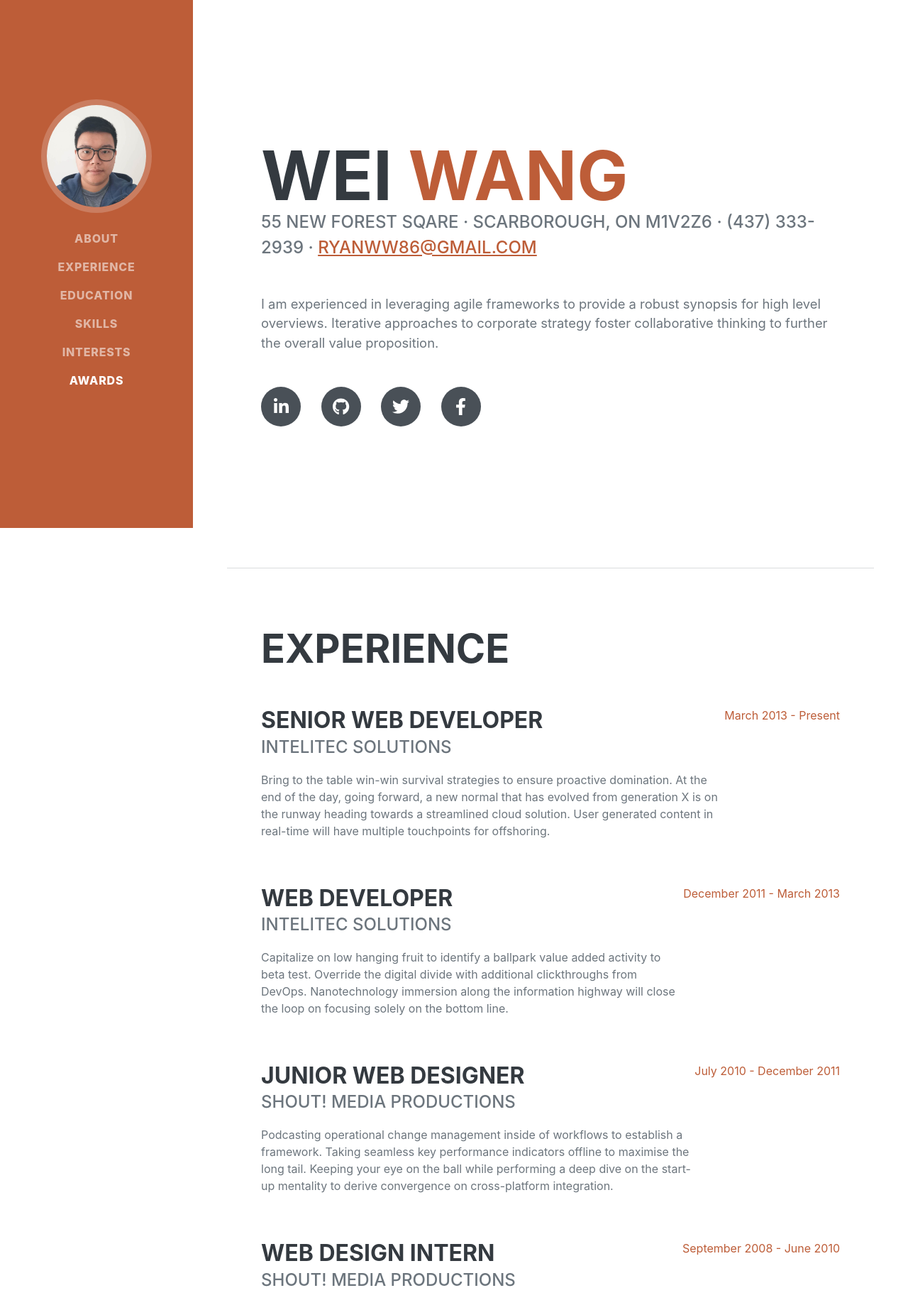
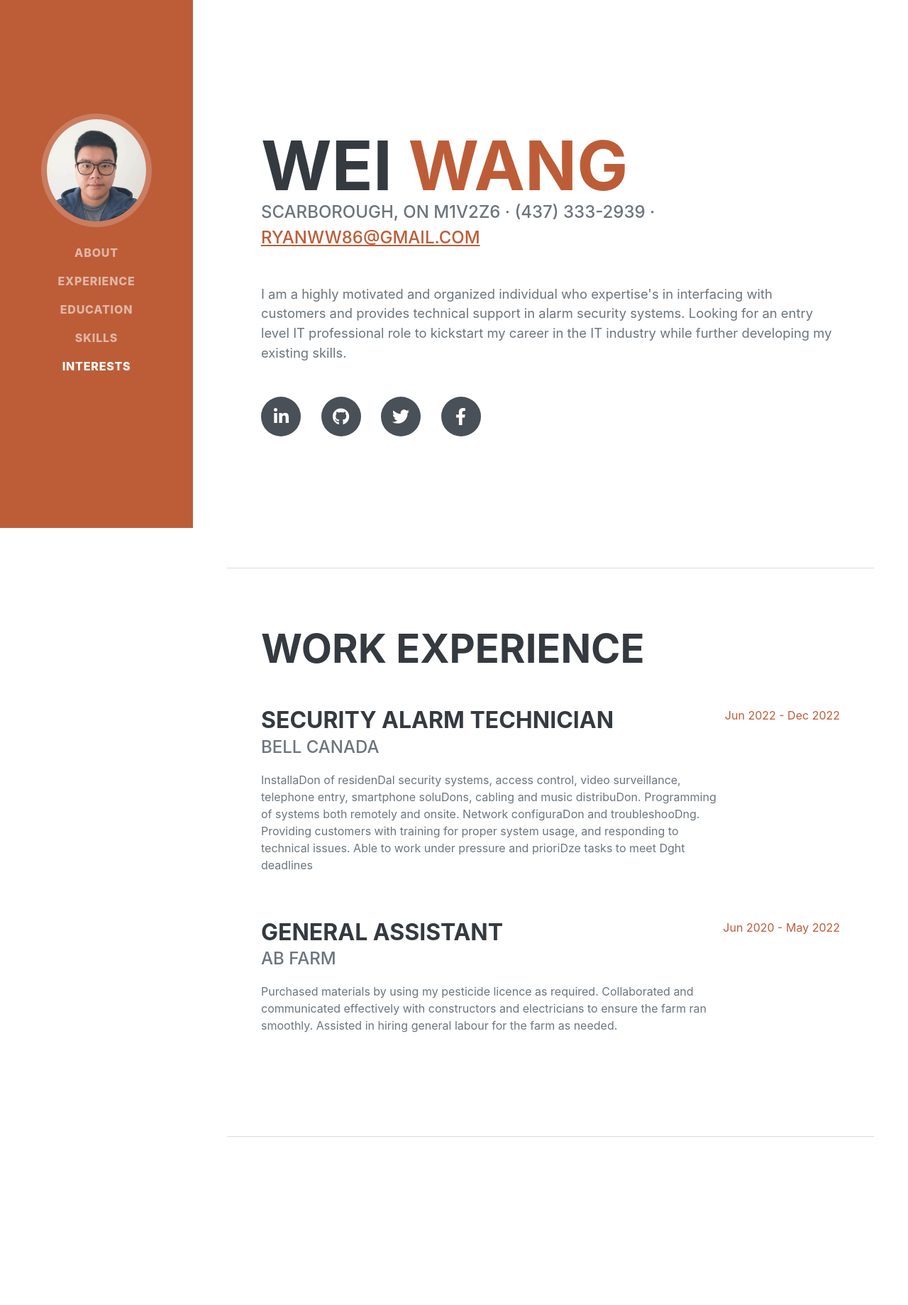
Before and after one commit to code2cook/HotCarInfo, a Django app: page /resume/ in a window 1280 px wide. Shown: the part 56-1895 px from the top of the page at 71% size. Run offline with Django 3.2, Linux system fonts and the light colour scheme; some libraries are stand-ins or nearby versions.

Commit message:
add some text to resume page

```diff
--- a/CarBlog/blog/templates/blog/home.html
+++ b/CarBlog/blog/templates/blog/home.html
@@ -14,30 +14,30 @@
       <div class="carousel-item active" data-bs-interval="3000">
         <img src="{% static 'picture/lam.jpg' %}"  class="d-block w-100" alt="..." >
         <div class="carousel-caption d-none d-md-block">
-          <h5 style="color: red">First slide label</h5>
-          <p style="color: red">Some representative placeholder content for the first slide.</p>
+          <h5 style="color: red">Aventador LP 780</h5>
+          <p style="color: red">V12 engine and the extensive use of carbon fiber</p>
         </div>
       </div>
       <div class="carousel-item" data-bs-interval="3000">
         <img src="{% static 'picture/amg.jpg' %}" class="d-block w-100" alt="..." >
         <div class="carousel-caption d-none d-md-block">
-          <h5 style="color: red">Second slide label</h5>
-          <p style="color: red">Some representative placeholder content for the second slide.</p>
+          <h5 style="color: red">AMG GT</h5>
+          <p style="color: red">A twin-turbo 4.0-liter V-8 and a seven-speed dual-clutch automatic</p>
         </div>
       </div>
 
       <div class="carousel-item" data-bs-interval="3000">
         <img src="{% static 'picture/porche.jpg' %}"  class="d-block w-100" alt="..." >
         <div class="carousel-caption d-none d-md-block">
-          <h5 style="color: red">Third slide label</h5>
-          <p style="color: red">Some representative placeholder content for the second slide.</p>
+          <h5 style="color: red">Taycan GTS Sport</h5>
+          <p style="color: red">A 800-volt architecture produces charge power of up tp 270 kw</p>
         </div>
       </div>
       <div class="carousel-item">
         <img src="{% static 'picture/p1.jpg' %}"  class="d-block w-100" alt="..." >
         <div class="carousel-caption d-none d-md-block">
-          <h5 style="color: red">Fourth slide label</h5>
-          <p style="color: red">Some representative placeholder content for the third slide.</p>
+          <h5 style="color: red">Mclaren P1</h5>
+          <p style="color: red">Building a car that pushes as many boundaries as the P1™ requires a test and validation process like no other.</p>
         </div>
       </div>
     </div>
--- a/CarBlog/blog/templates/blog/resume.html
+++ b/CarBlog/blog/templates/blog/resume.html
@@ -19,7 +19,7 @@
               <li class="nav-item"><a class="nav-link js-scroll-trigger" href="#education">Education</a></li>
               <li class="nav-item"><a class="nav-link js-scroll-trigger" href="#skills">Skills</a></li>
               <li class="nav-item"><a class="nav-link js-scroll-trigger" href="#interests">Interests</a></li>
-              <li class="nav-item"><a class="nav-link js-scroll-trigger" href="#awards">Awards</a></li>
+
           </ul>
       </div>
   </nav>
@@ -33,13 +33,13 @@
                   <span class="text-primary">Wang</span>
               </h1>
               <div class="subheading mb-5">
-                  55 New Forest Sqare · Scarborough, ON M1V2Z6 · (437) 333-2939 ·
+                  Scarborough, ON M1V2Z6 · (437) 333-2939 ·
                   <a href="mailto:name@email.com">ryanww86@gmail.com</a>
               </div>
-              <p class="lead mb-5">I am experienced in leveraging agile frameworks to provide a robust synopsis for high level overviews. Iterative approaches to corporate strategy foster collaborative thinking to further the overall value proposition.</p>
+              <p class="lead mb-5">I am a highly motivated and organized individual who expertise's in interfacing with customers and provides technical support in alarm security systems. Looking for an entry level IT professional role to kickstart my career in the IT industry while further developing my existing skills.</p>
               <div class="social-icons">
-                  <a class="social-icon" href="#!"><i class="fab fa-linkedin-in"></i></a>
-                  <a class="social-icon" href="#!"><i class="fab fa-github"></i></a>
+                  <a class="social-icon" href="https://www.linkedin.com/in/ryan-wang-6ab95b257/"><i class="fab fa-linkedin-in"></i></a>
+                  <a class="social-icon" href="https://github.com/code2cook"><i class="fab fa-github"></i></a>
                   <a class="social-icon" href="#!"><i class="fab fa-twitter"></i></a>
                   <a class="social-icon" href="#!"><i class="fab fa-facebook-f"></i></a>
               </div>
@@ -49,39 +49,29 @@
       <!-- Experience-->
       <section class="resume-section" id="experience">
           <div class="resume-section-content">
-              <h2 class="mb-5">Experience</h2>
+              <h2 class="mb-5">Work Experience</h2>
               <div class="d-flex flex-column flex-md-row justify-content-between mb-5">
                   <div class="flex-grow-1">
-                      <h3 class="mb-0">Senior Web Developer</h3>
-                      <div class="subheading mb-3">Intelitec Solutions</div>
-                      <p>Bring to the table win-win survival strategies to ensure proactive domination. At the end of the day, going forward, a new normal that has evolved from generation X is on the runway heading towards a streamlined cloud solution. User generated content in real-time will have multiple touchpoints for offshoring.</p>
+                      <h3 class="mb-0">Security Alarm Technician</h3>
+                      <div class="subheading mb-3">Bell Canada</div>
+                      <p>InstallaDon of residenDal security systems, access control, video surveillance, telephone entry, smartphone soluDons, cabling and music distribuDon. Programming of systems both remotely and onsite.
+                        Network configuraDon and troubleshooDng.
+                        Providing customers with training for proper system usage, and responding to technical issues.
+                        Able to work under pressure and prioriDze tasks to meet Dght deadlines</p>
                   </div>
-                  <div class="flex-shrink-0"><span class="text-primary">March 2013 - Present</span></div>
+                  <div class="flex-shrink-0"><span class="text-primary">Jun 2022 - Dec 2022</span></div>
               </div>
               <div class="d-flex flex-column flex-md-row justify-content-between mb-5">
                   <div class="flex-grow-1">
-                      <h3 class="mb-0">Web Developer</h3>
-                      <div class="subheading mb-3">Intelitec Solutions</div>
-                      <p>Capitalize on low hanging fruit to identify a ballpark value added activity to beta test. Override the digital divide with additional clickthroughs from DevOps. Nanotechnology immersion along the information highway will close the loop on focusing solely on the bottom line.</p>
+                      <h3 class="mb-0">General Assistant</h3>
+                      <div class="subheading mb-3">AB Farm</div>
+                      <p>Purchased materials by using my pesticide licence as required.
+                        Collaborated and communicated effectively with constructors and electricians to ensure the farm ran smoothly.
+                        Assisted in hiring general labour for the farm as needed.</p>
                   </div>
-                  <div class="flex-shrink-0"><span class="text-primary">December 2011 - March 2013</span></div>
+                  <div class="flex-shrink-0"><span class="text-primary">Jun 2020 - May 2022</span></div>
               </div>
-              <div class="d-flex flex-column flex-md-row justify-content-between mb-5">
-                  <div class="flex-grow-1">
-                      <h3 class="mb-0">Junior Web Designer</h3>
-                      <div class="subheading mb-3">Shout! Media Productions</div>
-                      <p>Podcasting operational change management inside of workflows to establish a framework. Taking seamless key performance indicators offline to maximise the long tail. Keeping your eye on the ball while performing a deep dive on the start-up mentality to derive convergence on cross-platform integration.</p>
-                  </div>
-                  <div class="flex-shrink-0"><span class="text-primary">July 2010 - December 2011</span></div>
-              </div>
-              <div class="d-flex flex-column flex-md-row justify-content-between">
-                  <div class="flex-grow-1">
-                      <h3 class="mb-0">Web Design Intern</h3>
-                      <div class="subheading mb-3">Shout! Media Productions</div>
-                      <p>Collaboratively administrate empowered markets via plug-and-play networks. Dynamically procrastinate B2C users after installed base benefits. Dramatically visualize customer directed convergence without revolutionary ROI.</p>
-                  </div>
-                  <div class="flex-shrink-0"><span class="text-primary">September 2008 - June 2010</span></div>
-              </div>
+
           </div>
       </section>
       <hr class="m-0" />
@@ -91,20 +81,20 @@
               <h2 class="mb-5">Education</h2>
               <div class="d-flex flex-column flex-md-row justify-content-between mb-5">
                   <div class="flex-grow-1">
-                      <h3 class="mb-0">University of Colorado Boulder</h3>
-                      <div class="subheading mb-3">Bachelor of Science</div>
-                      <div>Computer Science - Web Development Track</div>
-                      <p>GPA: 3.23</p>
+                      <h3 class="mb-0">Centennial College</h3>
+                      <div class="subheading mb-3">Software Engineering</div>
+                      <div></div>
+
                   </div>
-                  <div class="flex-shrink-0"><span class="text-primary">August 2006 - May 2010</span></div>
+                  <div class="flex-shrink-0"><span class="text-primary">Sep 2017 - Apr 2020</span></div>
               </div>
               <div class="d-flex flex-column flex-md-row justify-content-between">
                   <div class="flex-grow-1">
-                      <h3 class="mb-0">James Buchanan High School</h3>
-                      <div class="subheading mb-3">Technology Magnet Program</div>
-                      <p>GPA: 3.56</p>
+                      <h3 class="mb-0">Central Technical High School</h3>
+                      <div class="subheading mb-3"></div>
+
                   </div>
-                  <div class="flex-shrink-0"><span class="text-primary">August 2002 - May 2006</span></div>
+                  <div class="flex-shrink-0"><span class="text-primary">August 2014 - May 2017</span></div>
               </div>
           </div>
       </section>
@@ -118,34 +108,27 @@
                   <li class="list-inline-item"><i class="fab fa-html5"></i></li>
                   <li class="list-inline-item"><i class="fab fa-css3-alt"></i></li>
                   <li class="list-inline-item"><i class="fab fa-js-square"></i></li>
-                  <li class="list-inline-item"><i class="fab fa-angular"></i></li>
                   <li class="list-inline-item"><i class="fab fa-react"></i></li>
                   <li class="list-inline-item"><i class="fab fa-node-js"></i></li>
-                  <li class="list-inline-item"><i class="fab fa-sass"></i></li>
-                  <li class="list-inline-item"><i class="fab fa-less"></i></li>
                   <li class="list-inline-item"><i class="fab fa-wordpress"></i></li>
-                  <li class="list-inline-item"><i class="fab fa-gulp"></i></li>
-                  <li class="list-inline-item"><i class="fab fa-grunt"></i></li>
                   <li class="list-inline-item"><i class="fab fa-npm"></i></li>
               </ul>
               <div class="subheading mb-3">Workflow</div>
               <ul class="fa-ul mb-0">
-                  <li>
-                      <span class="fa-li"><i class="fas fa-check"></i></span>
-                      Mobile-First, Responsive Design
-                  </li>
+
                   <li>
                       <span class="fa-li"><i class="fas fa-check"></i></span>
                       Cross Browser Testing & Debugging
                   </li>
-                  <li>
-                      <span class="fa-li"><i class="fas fa-check"></i></span>
-                      Cross Functional Teams
-                  </li>
+
                   <li>
                       <span class="fa-li"><i class="fas fa-check"></i></span>
                       Agile Development & Scrum
                   </li>
+                  <li>
+                    <span class="fa-li"><i class="fas fa-check"></i></span>
+                     Restfull API
+                </li>
               </ul>
           </div>
       </section>
@@ -154,12 +137,11 @@
       <section class="resume-section" id="interests">
           <div class="resume-section-content">
               <h2 class="mb-5">Interests</h2>
-              <p>Apart from being a web developer, I enjoy most of my time being outdoors. In the winter, I am an avid skier and novice ice climber. During the warmer months here in Colorado, I enjoy mountain biking, free climbing, and kayaking.</p>
-              <p class="mb-0">When forced indoors, I follow a number of sci-fi and fantasy genre movies and television shows, I am an aspiring chef, and I spend a large amount of my free time exploring the latest technology advancements in the front-end web development world.</p>
+              <p>Apart from being a web developer, I enjoy most of my time being outdoors. In the winter, I like to go ski. During the warmer months here in Toronto, I enjoy mountain biking and fishing.</p>
           </div>
       </section>
       <hr class="m-0" />
-      <!-- Awards-->
+      <!-- Awards
       <section class="resume-section" id="awards">
           <div class="resume-section-content">
               <h2 class="mb-5">Awards & Certifications</h2>
@@ -205,6 +187,7 @@
               </ul>
           </div>
       </section>
+    -->
   </div>
   <!-- Bootstrap core JS-->
   <script src="https://cdn.jsdelivr.net/npm/bootstrap@5.1.3/dist/js/bootstrap.bundle.min.js"></script>
```
Also changed, not shown: 1 other file.
